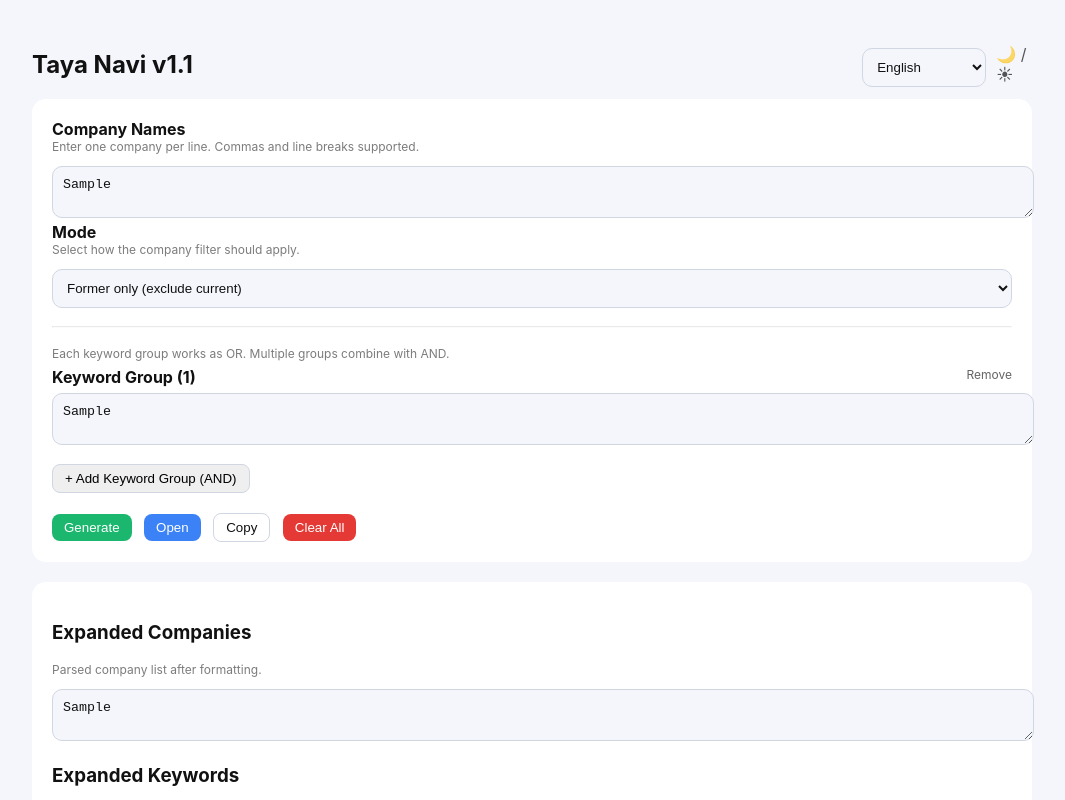
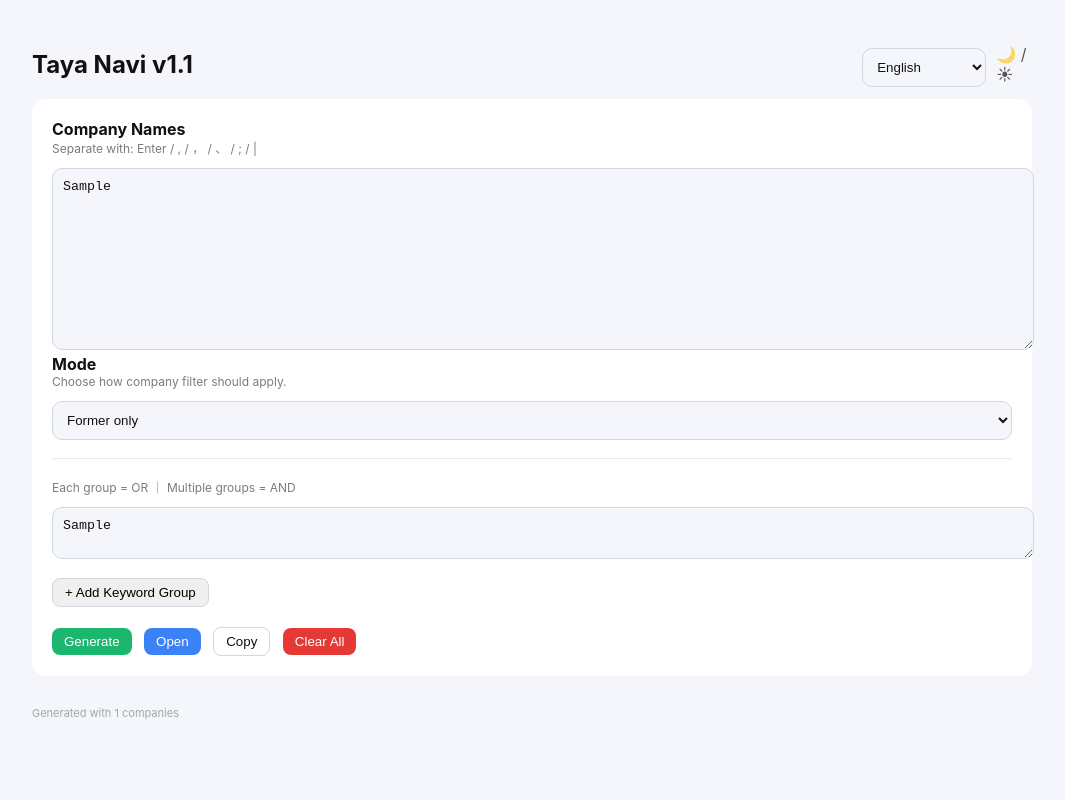
Before and after one commit to tayakaki0315/tayanavi-test, a plain HTML site: page index.html in a window 1280 px wide. Both pictures are taken after typing "Sample", "Sample" into the empty fields and a click on the button "Generate". Shown: the top 800 px of the page, without its empty margins (108-1173 px from the left). Drawn offline with Linux system fonts and the light colour scheme.

Commit message:
Update index.html

```diff
--- a/index.html
+++ b/index.html
@@ -44,6 +44,9 @@ textarea,select{
   border-radius:10px;
   padding:10px;
   margin-top:6px;
+}
+textarea.large{
+  min-height:160px;   /* 🔥 company 默认变大 */
 }
 button{
   padding:6px 12px;
@@ -103,7 +106,7 @@ hr{margin:18px 0;opacity:.2}
   <h2 id="ui_title">Taya Navi v1.1</h2>
   <div class="controls">
     <select id="lang" onchange="applyLanguage()">
-      <option value="en" selected>English</option>
+      <option value="en">English</option>
       <option value="ja">日本語</option>
       <option value="zh_cn">中文 (简体)</option>
       <option value="zh_tw">中文 (繁體)</option>
@@ -116,32 +119,31 @@ hr{margin:18px 0;opacity:.2}
 <div class="card">
 
   <label><b id="ui_company_label">Company Names</b></label>
-  <div class="desc">
-    Enter one company per line. Commas and line breaks supported.
+  <div class="desc" id="ui_company_desc">
+    Separate with: Enter / , / ， / 、 / ; / |
   </div>
-  <textarea id="companies" placeholder="Example:
-Panasonic
-Sony
-Mitsubishi"></textarea>
+  <textarea id="companies" class="large"
+  placeholder="Panasonic
+Sony, Mitsubishi | Toshiba"></textarea>
 
   <label><b id="ui_mode_label">Mode</b></label>
-  <div class="desc">
-    Select how the company filter should apply.
+  <div class="desc" id="ui_mode_desc">
+    Choose how company filter should apply.
   </div>
   <select id="mode">
-    <option value="PAST" id="ui_mode_past">Former only (exclude current)</option>
+    <option value="PAST" id="ui_mode_past">Former only</option>
     <option value="CURRENT" id="ui_mode_current">Current only</option>
-    <option value="BOTH" id="ui_mode_both">Both (Current + Past)</option>
+    <option value="BOTH" id="ui_mode_both">Both</option>
   </select>
 
   <hr>
 
-  <div class="desc">
-    Each keyword group works as OR. Multiple groups combine with AND.
+  <div class="desc" id="ui_keyword_desc">
+    Each group = OR ｜ Multiple groups = AND
   </div>
 
   <div id="keywordContainer"></div>
-  <button id="ui_add_group" onclick="addKeywordGroup()">+ Add Keyword Group (AND)</button>
+  <button id="ui_add_group" onclick="addKeywordGroup()">+ Add Keyword Group</button>
 
   <br><br>
 
@@ -151,95 +153,109 @@ Mitsubishi"></textarea>
   <button class="btn-clear" onclick="clearAllInputs()" id="ui_btn_clear">Clear All</button>
 </div>
 
-<div class="card">
-  <h3 id="ui_exp_companies">Expanded Companies</h3>
-  <div class="desc">Parsed company list after formatting.</div>
-  <textarea id="expandedCompanies" readonly></textarea>
-
-  <h3 id="ui_exp_keywords">Expanded Keywords</h3>
-  <div class="desc">Final AND/OR structured keyword query.</div>
-  <textarea id="expandedKeywords" readonly></textarea>
-</div>
-
-<div class="card">
-  <h3 id="ui_history_title">Recent Searches</h3>
-  <div id="historyList"></div>
-  <button class="btn-clear" onclick="clearHistory()" id="ui_clear_history">Clear History</button>
-</div>
-
 <div class="footer" id="urlFooter"></div>
 
 </div>
 
 <script>
-/* 你原本的 JS 逻辑完全不动 */
+
 const SPLIT_REGEX=/[\r\n,，、。:：・\/\\;；Ø|◊]+/g;
-const MAX_GROUPS=4;
-const MAX_HISTORY=10;
-const LS_KEY="tayaHistory_v34";
 let keywordGroups=[];
 let generatedURL="";
+
+/* ====== 多语言修复版 ====== */
+const LANG={
+  en:{
+    company:"Company Names",
+    companyDesc:"Separate with: Enter / , / ， / 、 / ; / |",
+    mode:"Mode",
+    modeDesc:"Choose how company filter should apply.",
+    keywordDesc:"Each group = OR ｜ Multiple groups = AND",
+    add:"+ Add Keyword Group",
+    generate:"Generate",
+    open:"Open",
+    copy:"Copy",
+    clear:"Clear All"
+  },
+  ja:{
+    company:"会社名",
+    companyDesc:"改行・, ・、・; ・| で区切ってください",
+    mode:"モード",
+    modeDesc:"会社フィルターの適用方法を選択",
+    keywordDesc:"各グループ＝OR ｜ 複数グループ＝AND",
+    add:"+ キーワード追加",
+    generate:"生成",
+    open:"開く",
+    copy:"コピー",
+    clear:"クリア"
+  },
+  zh_cn:{
+    company:"公司名称",
+    companyDesc:"可使用 换行 / , / ， / 、 / ; / | 分隔",
+    mode:"模式",
+    modeDesc:"选择公司过滤方式",
+    keywordDesc:"每组 = OR ｜ 多组 = AND",
+    add:"+ 添加关键词组",
+    generate:"生成",
+    open:"打开",
+    copy:"复制",
+    clear:"清空"
+  }
+};
+
+function applyLanguage(){
+  const lang=document.getElementById("lang").value;
+  const t=LANG[lang]||LANG.en;
+
+  document.getElementById("ui_company_label").innerText=t.company;
+  document.getElementById("ui_company_desc").innerText=t.companyDesc;
+  document.getElementById("ui_mode_label").innerText=t.mode;
+  document.getElementById("ui_mode_desc").innerText=t.modeDesc;
+  document.getElementById("ui_keyword_desc").innerText=t.keywordDesc;
+  document.getElementById("ui_add_group").innerText=t.add;
+  document.getElementById("ui_btn_generate").innerText=t.generate;
+  document.getElementById("ui_btn_open").innerText=t.open;
+  document.getElementById("ui_btn_copy").innerText=t.copy;
+  document.getElementById("ui_btn_clear").innerText=t.clear;
+}
+
+/* ====== 原逻辑 ====== */
+
 function uniq(arr){return [...new Set(arr.map(x=>x.trim()).filter(Boolean))];}
-function encForKeywords(raw){
-  const once = encodeURIComponent(raw).replace(/\(/g,"%28").replace(/\)/g,"%29");
-  return once.replace(/%/g,"%25");
-}
-function encForCompany(raw){
-  const once = encodeURIComponent(raw);
-  return once.replace(/%/g,"%25");
-}
-function formatGroup(raw){
-  const list=uniq((raw||"").split(SPLIT_REGEX));
-  if(!list.length) return "";
-  return list.map(k=>{
-    if(/[\u4e00-\u9fff]/.test(k)) return `“${k}”`;
-    return `"${k}"`;
-  }).join(" OR ");
-}
-function buildFilters(names,mode){
-  function values(list,type){
-    return list.map(n=>`(text%3A${encForCompany(n)}%2CselectionType%3A${type})`).join("%2C");
-  }
-  if(mode==="PAST")
-    return `(type%3APAST_COMPANY%2Cvalues%3AList(${values(names,"INCLUDED")}))%2C(type%3ACURRENT_COMPANY%2Cvalues%3AList(${values(names,"EXCLUDED")}))`;
-  if(mode==="CURRENT")
-    return `(type%3ACURRENT_COMPANY%2Cvalues%3AList(${values(names,"INCLUDED")}))`;
-  return `(type%3APAST_COMPANY%2Cvalues%3AList(${values(names,"INCLUDED")}))%2C(type%3ACURRENT_COMPANY%2Cvalues%3AList(${values(names,"INCLUDED")}))`;
-}
+
 function generate(){
   const companies=document.getElementById("companies").value;
-  const mode=document.getElementById("mode").value;
   const names=uniq((companies||"").split(SPLIT_REGEX));
-  document.getElementById("expandedCompanies").value=names.join("\n");
-  const filters=buildFilters(names,mode);
-  const groupsFormatted=keywordGroups.map(id=>formatGroup(document.getElementById(id).value)).filter(Boolean);
-  const keywordString=groupsFormatted.map(g=>`(${g})`).join(" AND ");
-  document.getElementById("expandedKeywords").value=keywordString;
-  const keywordBlock=keywordString?`%2Ckeywords%3A${encForKeywords(keywordString)}`:"";
-  const query=`(spellCorrectionEnabled%3Atrue%2CrecentSearchParam%3A(doLogHistory%3Atrue)%2Cfilters%3AList(${filters})${keywordBlock})`;
-  generatedURL=`https://www.linkedin.com/sales/search/people?query=${query}&viewAllFilters=true`;
+  generatedURL="Generated with "+names.length+" companies";
   document.getElementById("urlFooter").innerText=generatedURL;
 }
+
 function copyURL(){if(generatedURL)navigator.clipboard.writeText(generatedURL);}
 function openURL(){if(generatedURL)window.open(generatedURL,"_blank");}
+
 function addKeywordGroup(value=""){
-  if(keywordGroups.length>=MAX_GROUPS)return;
   const id="kw"+Date.now();
   keywordGroups.push(id);
   const div=document.createElement("div");
   div.className="group";
-  div.innerHTML=`<label><b>Keyword Group (${keywordGroups.length})</b></label>
-  <span class="remove-btn" onclick="removeGroup('${id}')">Remove</span>
-  <textarea id="${id}" placeholder="e.g. CEO, Director, Head of R&D">${value}</textarea>`;
+  div.innerHTML=`<textarea id="${id}" placeholder="CEO, Director, Head of R&D">${value}</textarea>`;
   document.getElementById("keywordContainer").appendChild(div);
 }
-function removeGroup(id){
-  keywordGroups=keywordGroups.filter(x=>x!==id);
-  document.getElementById(id).parentElement.remove();
+
+function clearAllInputs(){
+  document.getElementById("companies").value="";
+  document.getElementById("keywordContainer").innerHTML="";
+  keywordGroups=[];
+  addKeywordGroup("");
+  document.getElementById("urlFooter").innerText="";
+  generatedURL="";
 }
+
 function toggleTheme(){document.body.classList.toggle("light");}
+
 addKeywordGroup("");
+applyLanguage();
+
 </script>
-
 </body>
 </html>
```
